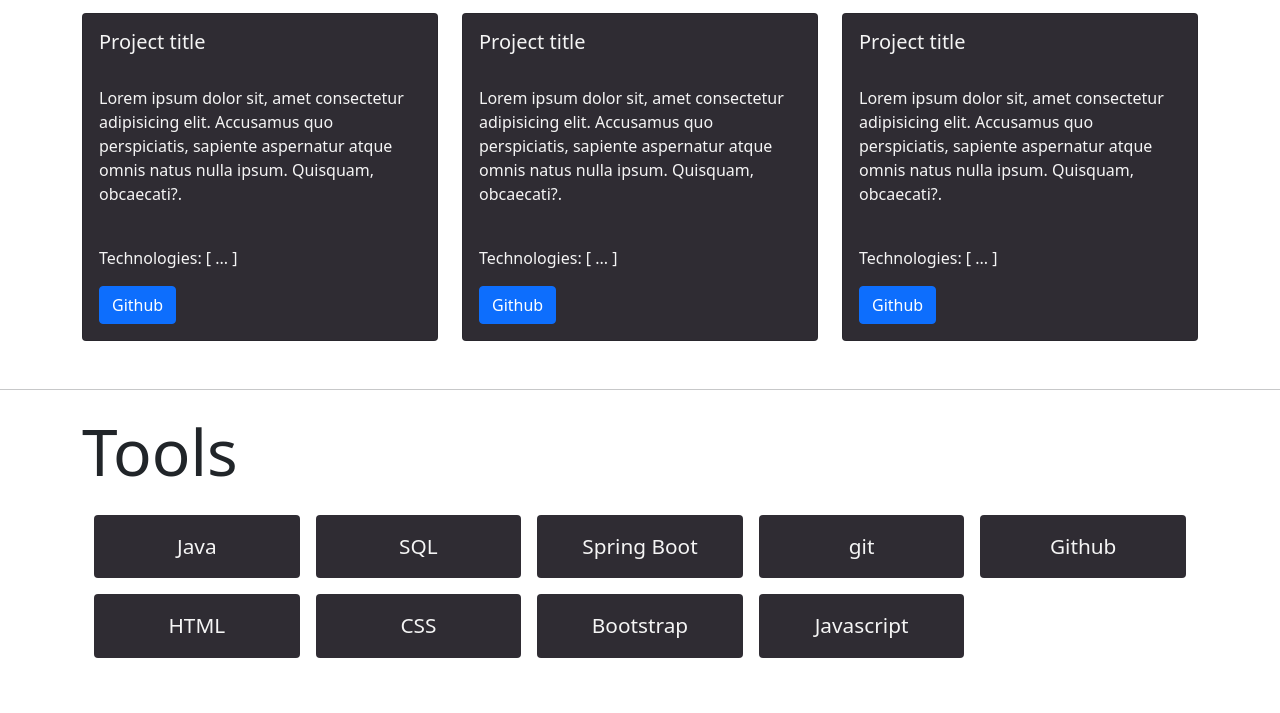
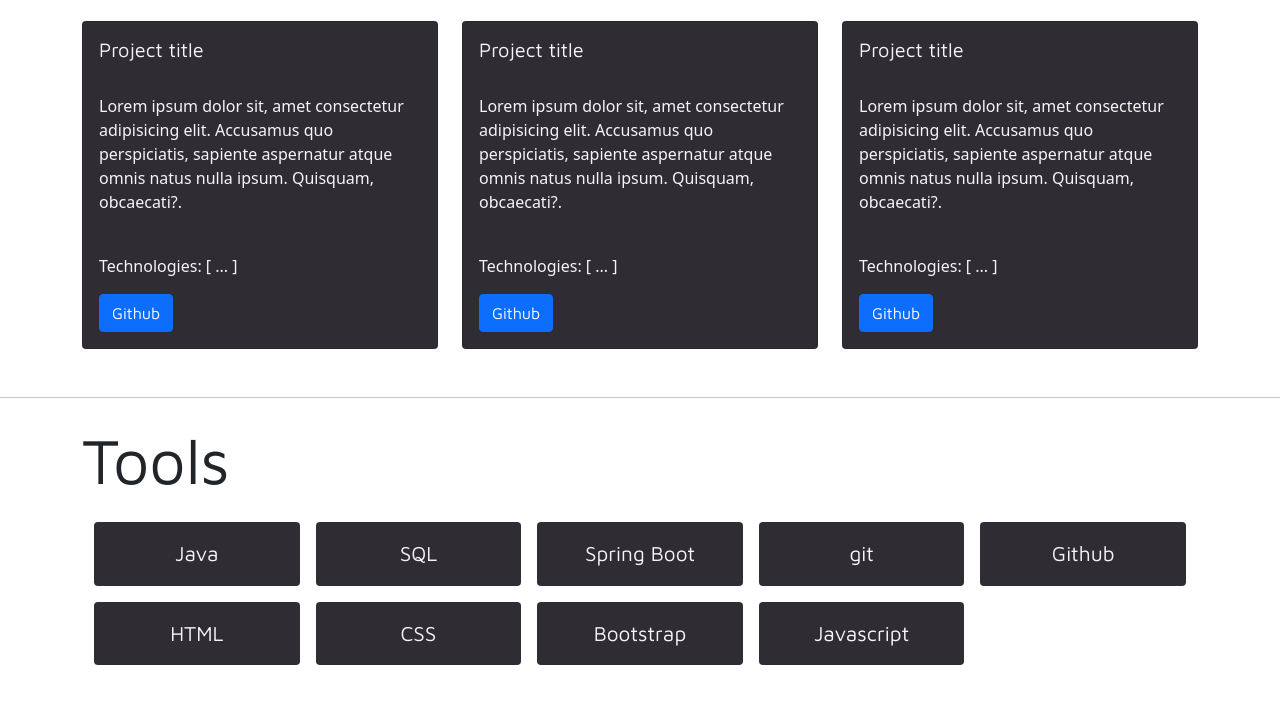
Before and after one commit to jeremy-aubrey/portfolio-website, a plain HTML site: page index.html in a window 1280 px wide. Shown: the part 1022-1735 px from the top of the page. Drawn offline with Linux system fonts and the light colour scheme.

Commit message:
imported new fonts

```diff
--- a/assets/css/main.css
+++ b/assets/css/main.css
@@ -1,6 +1,43 @@
 /* CUSTOM STYLES */
 
+/* custom fonts */
+
+@font-face {
+  font-family: MavenPro-Regular;
+  src: url(../fonts/MavenPro-Regular.ttf);
+}
+
+@font-face {
+  font-family: MavenPro-SemiBold;
+  src: url(../fonts/MavenPro-SemiBold.ttf);
+}
+
+/* nav and header styles */
+
+h1,
+h2,
+h3,
+h4,
+h5,
+a {
+  font-family: MavenPro-Regular;
+}
+
+.navbar a {
+  font-size: 1.3rem;
+}
+
+#brand {
+  font-size: 1.4rem;
+}
+
+.navbar a:hover,
+.navbar-nav a:hover {
+  color: red !important;
+}
+
 /* project styles */
+
 .project {
   color: whitesmoke;
   background-color: rgb(47, 44, 51);
@@ -19,8 +56,9 @@
 /* tools styles */
 
 .tool {
+  font-family: MavenPro-Regular;
   font-size: 1.3rem;
-    color:whitesmoke;
+  color: whitesmoke;
   background-color: rgb(47, 44, 51);
 }
 
```
Lines whose indentation alone changed are shown as unchanged.
